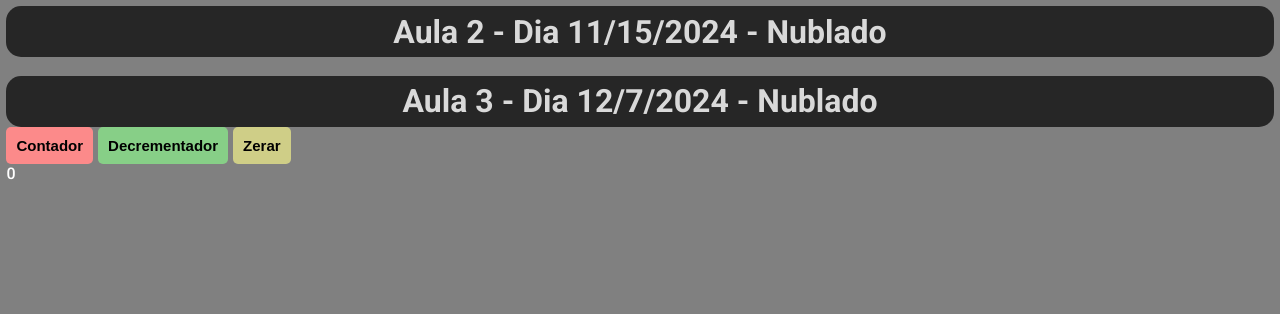
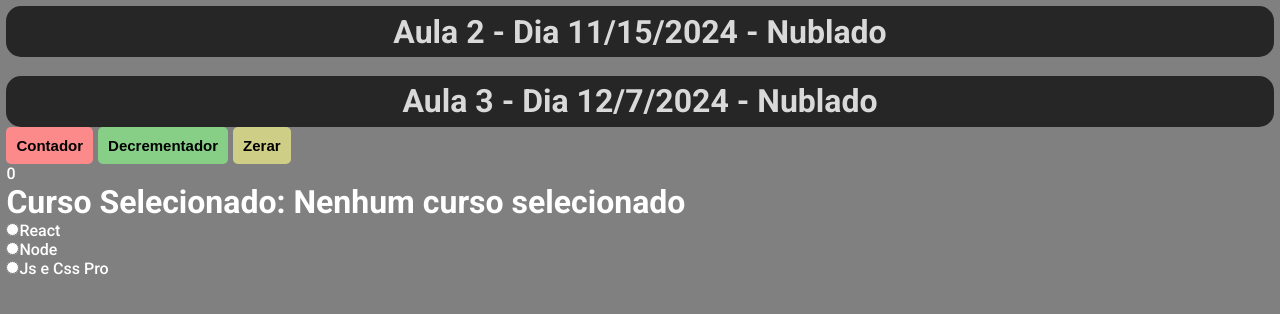
Before and after one commit to wagnerworst/ReactJS, a React (Vite) app in the folder app-react/: page / in a window 1280 px wide. Shown: the top 314 px of the page. Built offline with nearby package versions, Linux system fonts and the light colour scheme.

Commit message:
Implementa Exercicio slide 60

```diff
--- a/app-react/src/App.tsx
+++ b/app-react/src/App.tsx
@@ -2,6 +2,7 @@ import { useEffect ,useState } from 'react';
 import './App.css';
 import Header from './Components/Header';
 import Botao from './Components/Botao';
+import SelecionaCurso from './Components/SelecionaCurso';
 
 const App = () => {
   //Variavel "dinâmcia"
@@ -51,6 +52,7 @@ const App = () => {
         onClick={()=> {setNumero(0)}}
       />
       <p>{numero}</p>
+      <SelecionaCurso/>
     </>
   )
 }
--- /dev/null
+++ b/app-react/src/Components/SelecionaCurso/index.tsx
@@ -0,0 +1,35 @@
+import { ChangeEvent, useState, Fragment } from "react";
+
+
+const SelecionaCurso = () => {
+  const [curso, setCurso] = useState("Nenhum curso selecionado");
+  const cursos = ["React", "Node", "Js e Css Pro"];
+
+  const alteraCurso = (evento: ChangeEvent<HTMLInputElement>) => {
+    // if(verificar se tá 1 ou zero) se for botar o set abaixo dentro do IF
+    setCurso(evento.target.value);
+  }
+
+  const opcaoCurso = (item: string, index: number) => {
+    return(
+      <Fragment key={index}>
+            <input type="radio" id={item} value={item} onChange={alteraCurso}/>
+            <label htmlFor="React">{item}</label>
+            <br />
+      </Fragment>
+    )
+  }
+
+  return(
+    <>
+      <h1>Curso Selecionado: {curso}</h1>
+
+      {cursos.map((item, index)=>
+      {
+        return opcaoCurso(item, index);
+      })}
+    </>
+  )
+}
+
+export default SelecionaCurso
```
